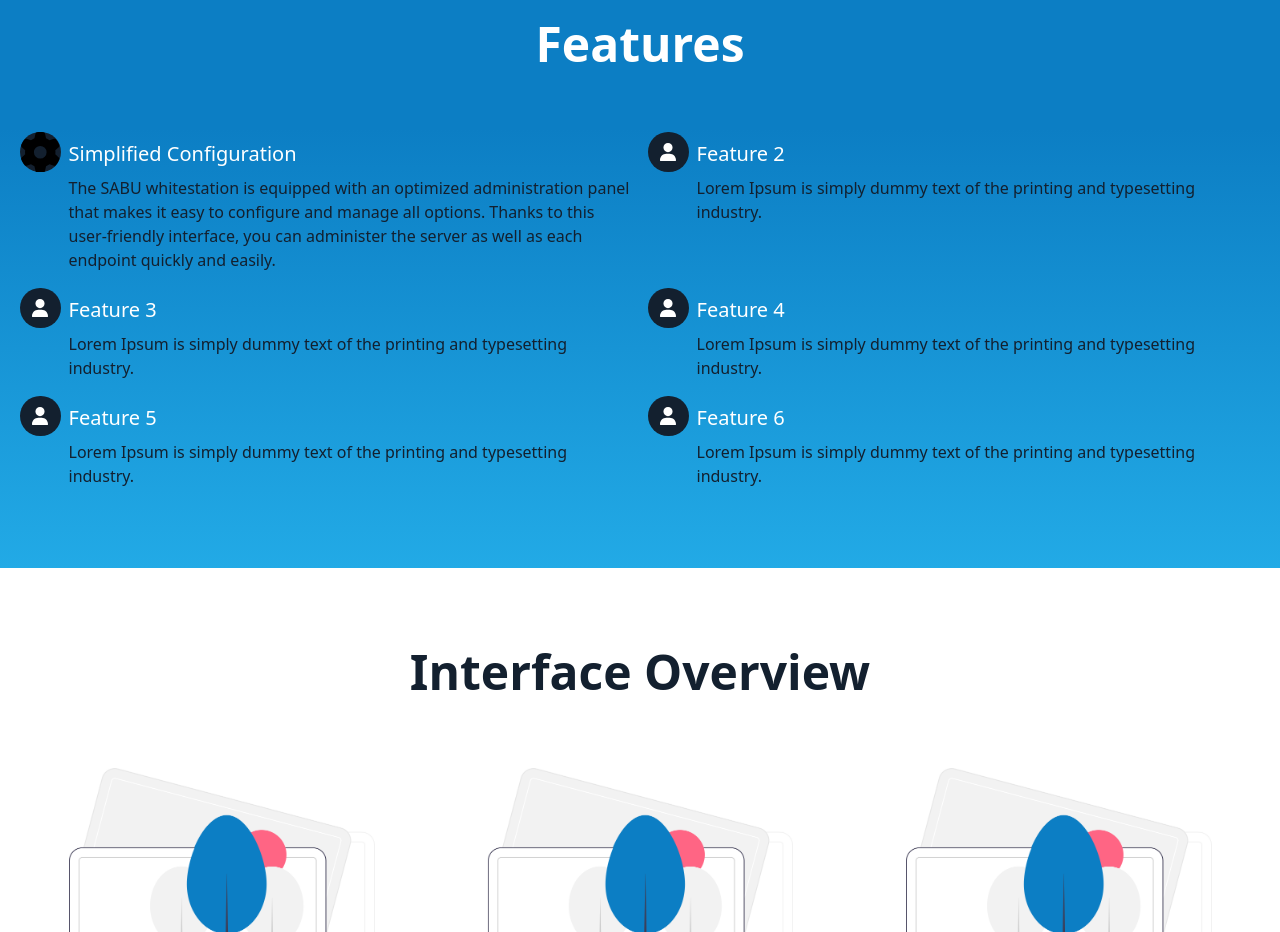
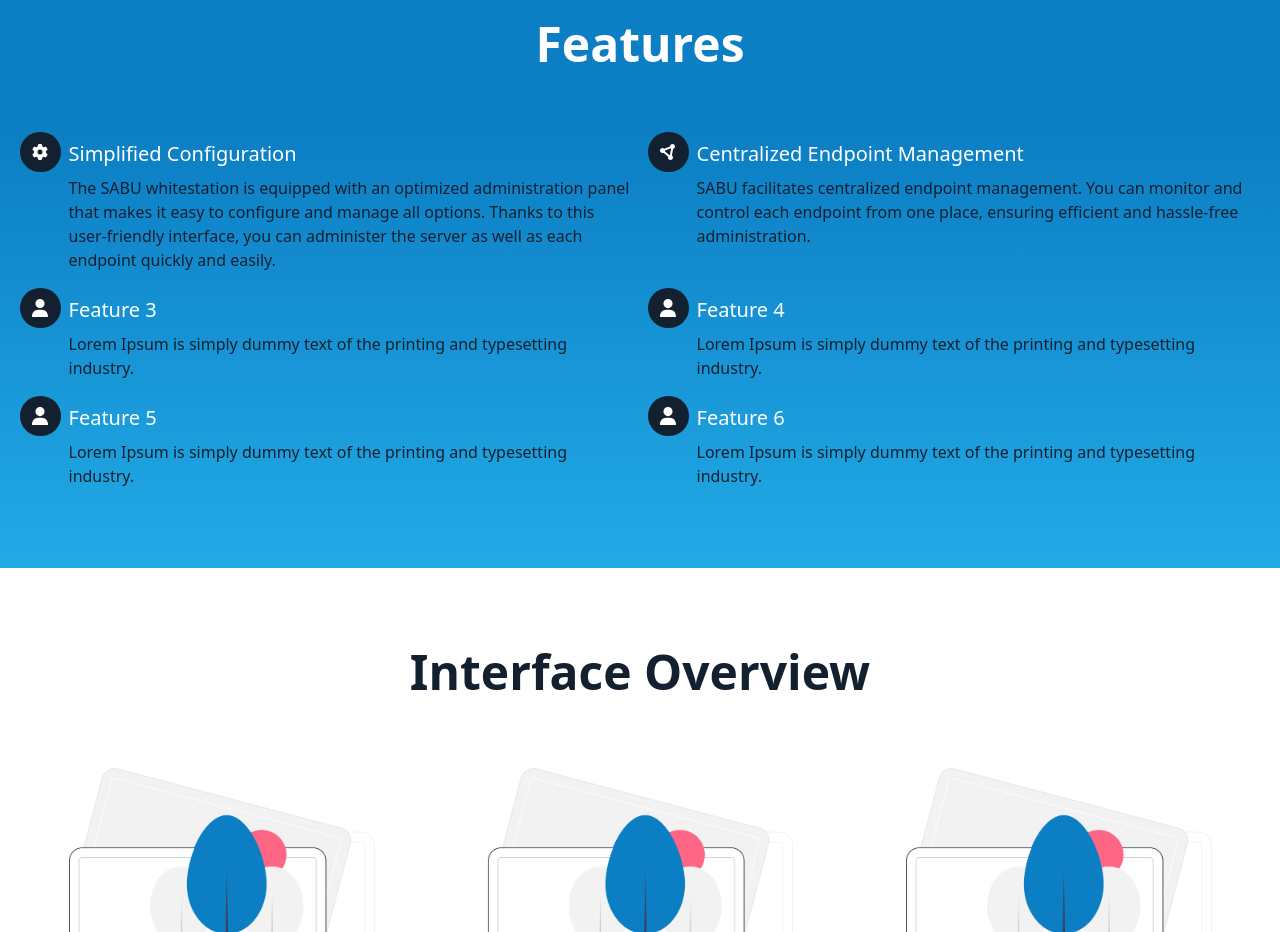
Before and after one commit to sabu-ws/sabu-ws.github.io, a website: page html/index.html in a window 1280 px wide. Shown: the part 1740-2672 px from the top of the page. Drawn offline with nearby package versions, Linux system fonts and the light colour scheme; a web font is replaced by a local one.

Commit message:
add 2 feature

```diff
--- a/html/index.html
+++ b/html/index.html
@@ -86,7 +86,7 @@
                 <div class="grid grid-cols-1 md:grid-cols-2 gap-4 w-full">
                     <div class="flex w-full gap-2" data-aos="fade-right">
                         <div class="rounded-full flex items-center justify-center w-11 h-10 select-none bg-[#13202f]">
-                            <svg xmlns="http://www.w3.org/2000/svg" viewBox="0 0 512 512"><path d="M495.9 166.6c3.2 8.7 .5 18.4-6.4 24.6l-43.3 39.4c1.1 8.3 1.7 16.8 1.7 25.4s-.6 17.1-1.7 25.4l43.3 39.4c6.9 6.2 9.6 15.9 6.4 24.6c-4.4 11.9-9.7 23.3-15.8 34.3l-4.7 8.1c-6.6 11-14 21.4-22.1 31.2c-5.9 7.2-15.7 9.6-24.5 6.8l-55.7-17.7c-13.4 10.3-28.2 18.9-44 25.4l-12.5 57.1c-2 9.1-9 16.3-18.2 17.8c-13.8 2.3-28 3.5-42.5 3.5s-28.7-1.2-42.5-3.5c-9.2-1.5-16.2-8.7-18.2-17.8l-12.5-57.1c-15.8-6.5-30.6-15.1-44-25.4L83.1 425.9c-8.8 2.8-18.6 .3-24.5-6.8c-8.1-9.8-15.5-20.2-22.1-31.2l-4.7-8.1c-6.1-11-11.4-22.4-15.8-34.3c-3.2-8.7-.5-18.4 6.4-24.6l43.3-39.4C64.6 273.1 64 264.6 64 256s.6-17.1 1.7-25.4L22.4 191.2c-6.9-6.2-9.6-15.9-6.4-24.6c4.4-11.9 9.7-23.3 15.8-34.3l4.7-8.1c6.6-11 14-21.4 22.1-31.2c5.9-7.2 15.7-9.6 24.5-6.8l55.7 17.7c13.4-10.3 28.2-18.9 44-25.4l12.5-57.1c2-9.1 9-16.3 18.2-17.8C227.3 1.2 241.5 0 256 0s28.7 1.2 42.5 3.5c9.2 1.5 16.2 8.7 18.2 17.8l12.5 57.1c15.8 6.5 30.6 15.1 44 25.4l55.7-17.7c8.8-2.8 18.6-.3 24.5 6.8c8.1 9.8 15.5 20.2 22.1 31.2l4.7 8.1c6.1 11 11.4 22.4 15.8 34.3zM256 336a80 80 0 1 0 0-160 80 80 0 1 0 0 160z"/></svg>
+                            <svg class="w-4 fill-white" xmlns="http://www.w3.org/2000/svg" viewBox="0 0 512 512"><path d="M495.9 166.6c3.2 8.7 .5 18.4-6.4 24.6l-43.3 39.4c1.1 8.3 1.7 16.8 1.7 25.4s-.6 17.1-1.7 25.4l43.3 39.4c6.9 6.2 9.6 15.9 6.4 24.6c-4.4 11.9-9.7 23.3-15.8 34.3l-4.7 8.1c-6.6 11-14 21.4-22.1 31.2c-5.9 7.2-15.7 9.6-24.5 6.8l-55.7-17.7c-13.4 10.3-28.2 18.9-44 25.4l-12.5 57.1c-2 9.1-9 16.3-18.2 17.8c-13.8 2.3-28 3.5-42.5 3.5s-28.7-1.2-42.5-3.5c-9.2-1.5-16.2-8.7-18.2-17.8l-12.5-57.1c-15.8-6.5-30.6-15.1-44-25.4L83.1 425.9c-8.8 2.8-18.6 .3-24.5-6.8c-8.1-9.8-15.5-20.2-22.1-31.2l-4.7-8.1c-6.1-11-11.4-22.4-15.8-34.3c-3.2-8.7-.5-18.4 6.4-24.6l43.3-39.4C64.6 273.1 64 264.6 64 256s.6-17.1 1.7-25.4L22.4 191.2c-6.9-6.2-9.6-15.9-6.4-24.6c4.4-11.9 9.7-23.3 15.8-34.3l4.7-8.1c6.6-11 14-21.4 22.1-31.2c5.9-7.2 15.7-9.6 24.5-6.8l55.7 17.7c13.4-10.3 28.2-18.9 44-25.4l12.5-57.1c2-9.1 9-16.3 18.2-17.8C227.3 1.2 241.5 0 256 0s28.7 1.2 42.5 3.5c9.2 1.5 16.2 8.7 18.2 17.8l12.5 57.1c15.8 6.5 30.6 15.1 44 25.4l55.7-17.7c8.8-2.8 18.6-.3 24.5 6.8c8.1 9.8 15.5 20.2 22.1 31.2l4.7 8.1c6.1 11 11.4 22.4 15.8 34.3zM256 336a80 80 0 1 0 0-160 80 80 0 1 0 0 160z"/></svg>
                         </div>
                         <div class="w-full flex flex-col gap-2 mt-2">
                             <p class="text-xl text-white">Simplified Configuration</p>
@@ -95,11 +95,11 @@
                     </div>
                     <div class="flex w-full gap-2" data-aos="fade-left">
                         <div class="rounded-full flex items-center justify-center w-11 h-10 select-none bg-[#13202f]">
-                            <svg class="w-4 fill-white" xmlns="http://www.w3.org/2000/svg" viewBox="0 0 448 512"><path d="M224 256A128 128 0 1 0 224 0a128 128 0 1 0 0 256zm-45.7 48C79.8 304 0 383.8 0 482.3C0 498.7 13.3 512 29.7 512H418.3c16.4 0 29.7-13.3 29.7-29.7C448 383.8 368.2 304 269.7 304H178.3z"/></svg>
+                            <svg class="w-4 fill-white" xmlns="http://www.w3.org/2000/svg" viewBox="0 0 512 512"><path d="M418.4 157.9c35.3-8.3 61.6-40 61.6-77.9c0-44.2-35.8-80-80-80c-43.4 0-78.7 34.5-80 77.5L136.2 151.1C121.7 136.8 101.9 128 80 128c-44.2 0-80 35.8-80 80s35.8 80 80 80c12.2 0 23.8-2.7 34.1-7.6L259.7 407.8c-2.4 7.6-3.7 15.8-3.7 24.2c0 44.2 35.8 80 80 80s80-35.8 80-80c0-27.7-14-52.1-35.4-66.4l37.8-207.7zM156.3 232.2c2.2-6.9 3.5-14.2 3.7-21.7l183.8-73.5c3.6 3.5 7.4 6.7 11.6 9.5L317.6 354.1c-5.5 1.3-10.8 3.1-15.8 5.5L156.3 232.2z"/></svg>
                         </div>
                         <div class="w-full flex flex-col gap-2 mt-2">
-                            <p class="text-xl text-white">Feature 2</p>
-                            <p class="text-titlecolor">Lorem Ipsum is simply dummy text of the printing and typesetting industry.</p>
+                            <p class="text-xl text-white">Centralized Endpoint Management</p>
+                            <p class="text-titlecolor">SABU facilitates centralized endpoint management. You can monitor and control each endpoint from one place, ensuring efficient and hassle-free administration.</p>
                         </div>
                     </div>
                     <div class="flex w-full gap-2" data-aos="fade-right" data-aos-delay="100">
```
